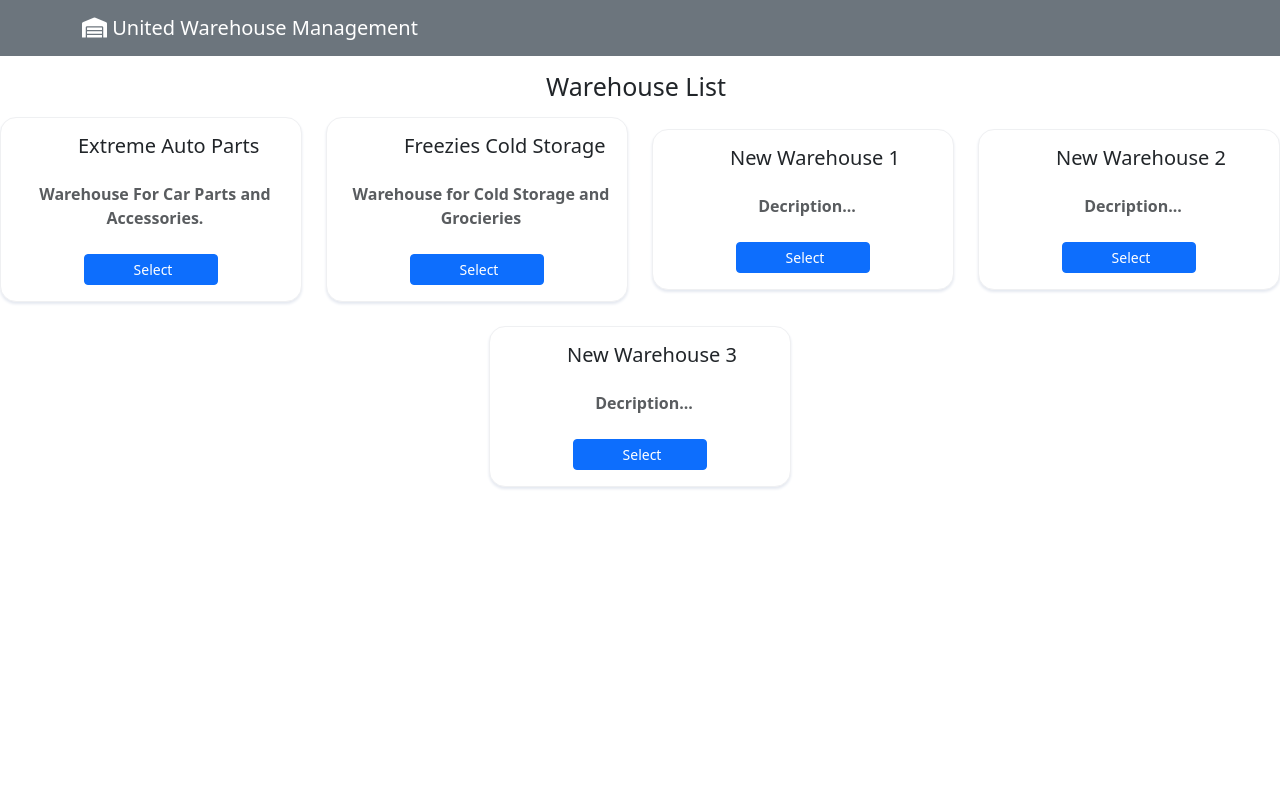
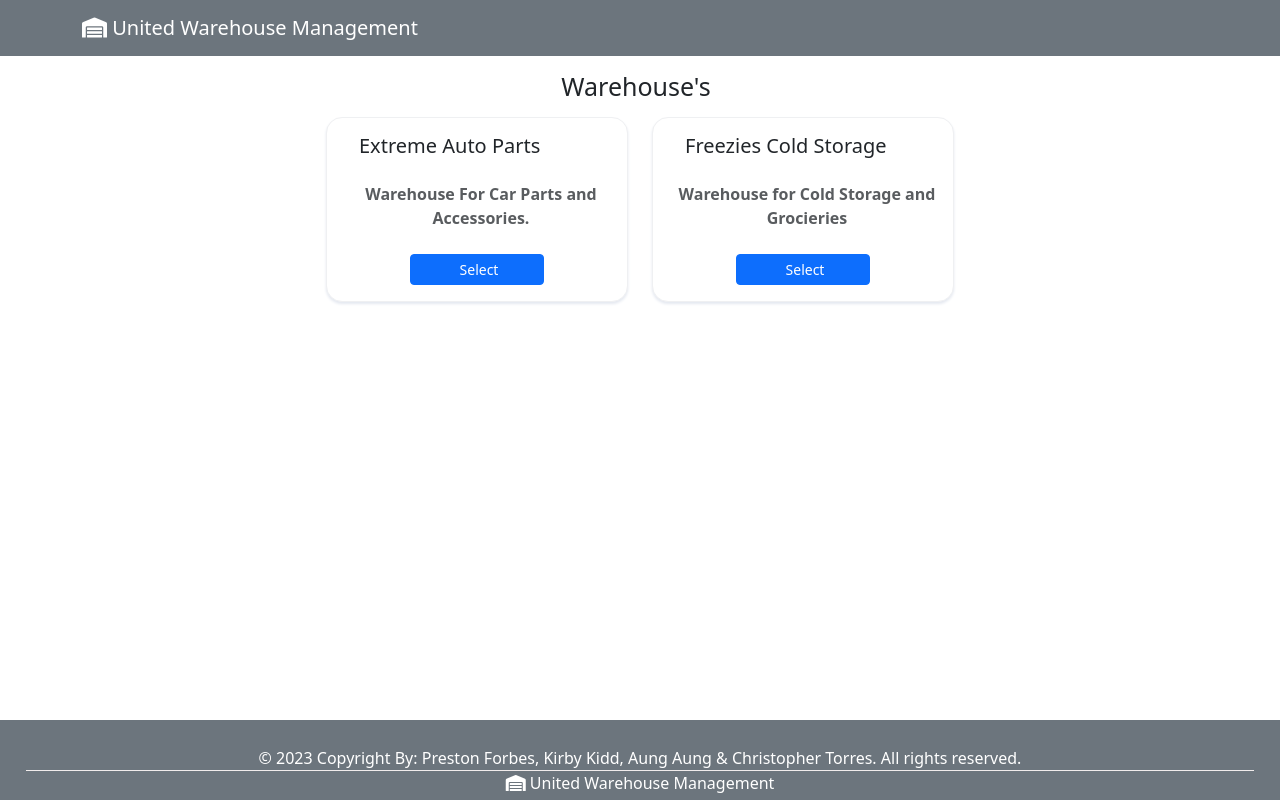
Before and after one commit to cjtorres18/Project-3, an Angular app in the folder warehouse-manager/: page /WarehouseManager/Home in a window 1280 px wide. Built offline with nearby package versions, Linux system fonts and the light colour scheme.

Commit message:
New Updates 26/2023

```diff
--- a/warehouse-manager/src/app/components/footer/footer.component.css
+++ b/warehouse-manager/src/app/components/footer/footer.component.css
@@ -1,8 +1,17 @@
 footer {
-  position: fixed;
+  position: relative;
 padding: 10px 10px 0px 10px;
 bottom: 0;
 width: 100%;
 /* Height of the footer*/
-height: 80px;
+height: 10%;
 }
+
+.footer-container {
+
+
+}
+
+.middle {
+  border-bottom: 1px solid rgb(241, 236, 236);
+}
--- a/warehouse-manager/src/app/components/footer/footer.component.html
+++ b/warehouse-manager/src/app/components/footer/footer.component.html
@@ -1,6 +1,10 @@
+<div class="footer-container">
 <footer class="bg-secondary text-center mt-5 text-lg-start">
   <div class="text-center p-3" style="color: white;">
-    © 2020 Copyright:
-    <p>United Warehouse Management</p>
+      © 2023 Copyright By:  Preston Forbes, Kirby Kidd, Aung Aung & Christopher Torres. All rights reserved.
+      <div class="middle"> </div>
+      <a routerLink="/" class="navbar-brand ">
+      <i class="fas fa-solid fa-warehouse"></i> United Warehouse Management</a>
   </div>
 </footer>
+</div>
--- a/warehouse-manager/src/app/components/home-page/home-page.component.css
+++ b/warehouse-manager/src/app/components/home-page/home-page.component.css
@@ -54,7 +54,23 @@ body{margin-top:20px;
   }
 
   #warehouse-name2 {
-    display: flex;
-    justify-content: center;
-    margin-left: 45px;
+    text-align: center;
   }
+
+  footer {
+    position: fixed;
+  padding: 10px 10px 0px 10px;
+  bottom: 0;
+  width: 100%;
+  /* Height of the footer*/
+  height: 10%;
+  }
+
+  .footer-container {
+
+
+  }
+
+  .middle {
+    border-bottom: 1px solid rgb(241, 236, 236);
+  }
--- a/warehouse-manager/src/app/components/home-page/home-page.component.html
+++ b/warehouse-manager/src/app/components/home-page/home-page.component.html
@@ -5,7 +5,7 @@
     <div class="row align-items-center">
         <div >
             <div class="mb-3">
-                <h5 class="card-title">Warehouse List<span class="text-muted fw-normal ms-2"></span></h5>
+                <h5 class="card-title">Warehouse's<span class="text-muted fw-normal ms-2"></span></h5>
             </div>
         </div>
     </div>
@@ -47,58 +47,15 @@
                 </div>
             </div>
         </div>
-        <div class="col-sm-3 align-items-center">
-          <div class="card ">
-              <div class="card-body ">
-                  <div class="d-flex align-items-center">
-                      <div class="flex-1 ms-3">
-                          <h5 class="font-size-16 mb-1" id="warehouse-name2" ><a routerLink="" class="text-dark" >New Warehouse 1</a></h5>
-                      </div>
-                  </div>
-                  <div class="mt-3 pt-1">
-                      <p class="text-muted mb-0" id="warehouse-name"><i class=" align-middle pe-2 text-primary"></i>Decription...</p>
+        </div>
 
-                  </div>
-                  <div class="d-flex gap-2 pt-4" id="select-button">
-                      <button type="button" routerLink="" class="btn btn-primary btn-sm w-50" ><i class=" me-1"></i>Select</button>
-                  </div>
-              </div>
+        <div class="footer-container">
+          <footer class="bg-secondary text-center mt-5 text-lg-start">
+            <div class="text-center p-3" style="color: white;">
+                © 2023 Copyright By:  Preston Forbes, Kirby Kidd, Aung Aung & Christopher Torres. All rights reserved.
+                <div class="middle"> </div>
+                <a routerLink="/" class="navbar-brand ">
+                <i class="fas fa-solid fa-warehouse"></i> United Warehouse Management</a>
+            </div>
+          </footer>
           </div>
-      </div>
-      <div class="col-sm-3 align-items-center">
-        <div class="card ">
-            <div class="card-body ">
-                <div class="d-flex align-items-center">
-                    <div class="flex-1 ms-3">
-                        <h5 class="font-size-16 mb-1" id="warehouse-name2" ><a routerLink="" class="text-dark" >New Warehouse 2</a></h5>
-                    </div>
-                </div>
-                <div class="mt-3 pt-1">
-                    <p class="text-muted mb-0" id="warehouse-name"><i class=" align-middle pe-2 text-primary"></i>Decription...</p>
-
-                </div>
-                <div class="d-flex gap-2 pt-4" id="select-button">
-                    <button type="button" routerLink="" class="btn btn-primary btn-sm w-50" ><i class=" me-1"></i>Select</button>
-                </div>
-            </div>
-        </div>
-    </div>
-    <div class="col-sm-3 align-items-center">
-      <div class="card ">
-          <div class="card-body ">
-              <div class="d-flex align-items-center">
-                  <div class="flex-1 ms-3">
-                      <h5 class="font-size-16 mb-1" id="warehouse-name2" ><a routerLink="" class="text-dark" >New Warehouse 3</a></h5>
-                  </div>
-              </div>
-              <div class="mt-3 pt-1">
-                  <p class="text-muted mb-0" id="warehouse-name"><i class=" align-middle pe-2 text-primary"></i>Decription...</p>
-
-              </div>
-              <div class="d-flex gap-2 pt-4" id="select-button">
-                  <button type="button" routerLink="" class="btn btn-primary btn-sm w-50" ><i class=" me-1"></i>Select</button>
-              </div>
-          </div>
-      </div>
-  </div>
-        </div>
--- a/warehouse-manager/src/app/components/warehouse1/warehouse1.component.css
+++ b/warehouse-manager/src/app/components/warehouse1/warehouse1.component.css
@@ -81,3 +81,27 @@ body{margin-top:20px;
     max-width: 150px;
     max-height: 150px;
   }
+
+  footer {
+    position: relative;
+  padding: 10px 10px 0px 10px;
+  bottom: 0;
+  width: 100%;
+  /* Height of the footer*/
+  height: 10%;
+  }
+
+  .footer-container {
+
+
+  }
+
+  .middle {
+    border-bottom: 1px solid rgb(241, 236, 236);
+  }
+
+  #add-button {
+    margin-top: 45px;
+    width: 250px;
+    height: 50px;
+  }
--- a/warehouse-manager/src/app/components/warehouse1/warehouse1.component.html
+++ b/warehouse-manager/src/app/components/warehouse1/warehouse1.component.html
@@ -4,7 +4,7 @@
     <div class="row align-items-center">
         <div class="col-md-6">
             <div class="mb-3">
-                <h5 class="card-title">Inventory <span class="text-muted fw-normal ms-2"></span></h5>
+                <h5 class="card-title">Extreme Auto Parts<span class="text-muted fw-normal ms-2"></span></h5>
             </div>
 
 
@@ -25,10 +25,10 @@
             </div>
             <div class="d-flex flex-wrap align-items-center justify-content-end gap-2 mb-3">
 
-              <div class="input-group">
+              <!-- <div class="input-group">
                 <input type="search" class="form-control rounded" placeholder="Search" aria-label="Search" aria-describedby="search-addon" />
                 <button type="button" class="btn btn-outline-primary">search</button>
-              </div>
+              </div> -->
 
           </div>
         </div>
@@ -96,15 +96,15 @@
                 <!-- <label for="warehouseId">Warehouse ID</label> -->
                 <input type="hidden"  [(ngModel)]="itemToUpdate.warehouseId" name="warehouseId" class="form-control" id="warehouseId" placeholder="warehouse ID" required>
               </div>
+
+
+          <div class="modal-footer">
             <button type="button" id="add-inventory-button" class="btn btn-danger" data-dismiss="modal">Cancel</button>
             <input class="form-control"  type="submit" class="btn btn-primary" >
+
+          </div>
         </form>
       </div>
-          <div class="modal-footer">
-            <!-- <button type="button" id="add-inventory-button" class="btn btn-danger" data-dismiss="modal">Cancel</button>
-            <input class="form-control"  type="submit" class="btn btn-primary"> -->
-          </div>
-
 
         </div>
       </div>
@@ -170,53 +170,38 @@
            <form #editForm="ngForm">
             <div class="form-group">
               <label for="name">Name</label>
-              <input class="form-control"  [(ngModel)]="itemToUpdate.name" type="text" name="name" id="name" placeholder="name" required>
+              <input class="form-control"  [(ngModel)]="itemToUpdate.name" type="text" name="name" id="name" placeholder="name" readonly>
             </div>
             <div class="form-group">
               <label for="brand">Brand</label>
-              <input class="form-control"  [(ngModel)]="itemToUpdate.brand" type="text" name="brand" id="brand" placeholder="brand" required>
+              <input class="form-control"  [(ngModel)]="itemToUpdate.brand" type="text" name="brand" id="brand" placeholder="brand" readonly>
             </div>
             <div class="form-group">
-              <label for="imageUrl">Image Url</label>
-              <input class="form-control"  [(ngModel)]="itemToUpdate.imageUrl" name="imageUrl" type="text" id="imageUrl" placeholder="Image Url">
+              <input class="form-control"  [(ngModel)]="itemToUpdate.imageUrl" name="imageUrl" type="hidden" id="imageUrl" placeholder="Image Url" readonly>
             </div>
             <div class="form-group">
-              <input class="form-control" type="hidden"   name="barcode" id="barcode" placeholder="name">
+              <label for="brand">Brand</label>
+              <input class="form-control" [(ngModel)]="itemToUpdate.barcode" type="text"   name="barcode" id="barcode" placeholder="Barcode" readonly>
             </div>
-
-
             <div class="modal-footer">
             <button type="button" class="btn btn-danger" data-dismiss="modal">Cancel</button>
             <button type="button" class="btn btn-primary"(click)="deleteInventoryItem()" data-dismiss="modal">Delete</button>
             </div>
             </form>
           </div>
-
         </div>
       </div>
     </div>
 
+</div>
 
-     <div class="row g-0 align-items-center pb-4">
-        <div class="col-sm-6">
-            <div><p class="mb-sm-0">Showing 1 to 10 of 57 entries</p></div>
+<div class="footer-container">
+  <footer class="bg-secondary text-center mt-5 text-lg-start">
+    <div class="text-center p-3" style="color: white;">
+        © 2023 Copyright By:  Preston Forbes, Kirby Kidd, Aung Aung & Christopher Torres. All rights reserved.
+        <div class="middle"> </div>
+        <a routerLink="/" class="navbar-brand ">
+        <i class="fas fa-solid fa-warehouse"></i> United Warehouse Management</a>
     </div>
-        <div class="col-sm-6">
-            <div class="float-sm-end">
-                <ul class="pagination mb-sm-0">
-                    <li class="page-item disabled">
-                        <a href="#" class="page-link"><i class="mdi mdi-chevron-left"></i></a>
-                    </li>
-                    <li class="page-item active"><a href="#" class="page-link">1</a></li>
-                    <li class="page-item"><a href="#" class="page-link">2</a></li>
-                    <li class="page-item"><a href="#" class="page-link">3</a></li>
-                    <li class="page-item"><a href="#" class="page-link">4</a></li>
-                    <li class="page-item"><a href="#" class="page-link">5</a></li>
-                    <li class="page-item">
-                        <a href="#" class="page-link"><i class="mdi mdi-chevron-right"></i></a>
-                    </li>
-                </ul>
+  </footer>
   </div>
-        </div>
-    </div>
-</div>
--- a/warehouse-manager/src/app/components/warehouse2/warehouse2.component.css
+++ b/warehouse-manager/src/app/components/warehouse2/warehouse2.component.css
@@ -74,10 +74,31 @@ body{margin-top:20px;
   }
 
   #add-button {
-    margin-top: 10px;
+    margin-top: 45px;
+    width: 250px;
+    height: 50px;
   }
+
 
   .card-image {
     max-width: 150px;
     max-height: 150px;
   }
+
+  footer {
+    position: relative;
+  padding: 10px 10px 0px 10px;
+  bottom: 0;
+  width: 100%;
+  /* Height of the footer*/
+  height: 10%;
+  }
+
+
+  .middle {
+    border-bottom: 1px solid rgb(241, 236, 236);
+  }
+
+  #add-inventory-button {
+    margin: 10px;
+  }
--- a/warehouse-manager/src/app/components/warehouse2/warehouse2.component.html
+++ b/warehouse-manager/src/app/components/warehouse2/warehouse2.component.html
@@ -1,36 +1,24 @@
 <div class="container" id="main-container">
+
   <div class="row align-items-center">
       <div class="col-md-6">
           <div class="mb-3">
-              <h5 class="card-title">Inventory <span class="text-muted fw-normal ms-2"></span></h5>
+              <h5 class="card-title">Freezies Cold Storage <span class="text-muted fw-normal ms-2"></span></h5>
           </div>
-
-
       </div>
 
 <!-- Add new -->
 
       <div class="col-md-6" >
           <div class="d-flex flex-wrap align-items-center justify-content-end gap-2 mb-3">
-
               <div>
                 <button type="button" class="btn btn-primary"
                 data-toggle="modal" data-target="#addItemModal" id="add-button">
                   Add New Item
                 </button>
               </div>
-
-          </div>
-          <div class="d-flex flex-wrap align-items-center justify-content-end gap-2 mb-3">
-
-            <div class="input-group">
-              <input type="search" class="form-control rounded" placeholder="Search" aria-label="Search" aria-describedby="search-addon" />
-              <button type="button" class="btn btn-outline-primary">search</button>
-            </div>
-
           </div>
       </div>
-
   </div>
 
       <!-- Card -->
@@ -41,7 +29,6 @@
           <div class="card">
               <div class="card-body">
                   <div class="d-flex align-items-center">
-                      <!-- <div class="card-image"><img src="{{inventoryItem?.imageUrl}}" /></div> -->
                       <div class="flex-1 ms-3">
                         <img class="card-image" src="{{inventoryItem?.imageUrl}}" />
                           <h5 class="font-size-16 mb-1"><a href="#" class="text-dark">{{inventoryItem!.name}}</a></h5>
@@ -50,10 +37,8 @@
                   </div>
                   <div class="mt-3 pt-1">
                       <p class="text-muted mb-0"><i class="mdi mdi-phone font-size-15 align-middle pe-2 text-primary"></i>{{inventoryItem!.barcode}}</p>
-
                   </div>
                   <div class="d-flex gap-2 pt-4">
-                    <!-- <button type="button" class="btn btn-primary btn-sm w-50"><i class="bx bx-message-square-dots me-1"></i> View</button> -->
                     <button type="button" class="btn btn-primary btn-sm w-50" data-toggle="modal" data-target="#editItemModal" (click)="sendToUpdateModal(inventoryItem)">
                       Edit
                     </button>
@@ -67,6 +52,7 @@
   </div>
 
   <!-- Add modal -->
+
   <div class="modal fade" id="addItemModal" tabindex="-1" role="dialog" aria-labelledby="addItemModalLabel" aria-hidden="true">
     <div class="modal-dialog" role="document">
       <div class="modal-content">
@@ -94,15 +80,15 @@
               <!-- <label for="warehouseId">Warehouse ID</label> -->
               <input type="hidden"  [(ngModel)]="itemToUpdate.warehouseId" name="warehouseId" class="form-control" id="warehouseId" placeholder="warehouse ID" required>
             </div>
+
+
+        <div class="modal-footer">
           <button type="button" id="add-inventory-button" class="btn btn-danger" data-dismiss="modal">Cancel</button>
           <input class="form-control"  type="submit" class="btn btn-primary" >
+
+        </div>
       </form>
     </div>
-        <div class="modal-footer">
-          <!-- <button type="button" id="add-inventory-button" class="btn btn-danger" data-dismiss="modal">Cancel</button>
-          <input class="form-control"  type="submit" class="btn btn-primary"> -->
-        </div>
-
 
       </div>
     </div>
@@ -118,7 +104,6 @@
           <button type="button" class="close" data-dismiss="modal" aria-label="Close">
             <span aria-hidden="true">&times;</span>
           </button>
-
         </div>
         <div class="modal-body">
           <form #editForm="ngForm">
@@ -137,17 +122,12 @@
             <div class="form-group">
               <input class="form-control" type="hidden"   name="barcode" id="barcode" placeholder="name">
             </div>
-
-
-
         <div class="modal-footer">
           <button type="button" class="btn btn-danger" id="canel-update-button" data-dismiss="modal">Cancel</button>
           <button data-dismiss="modal" class="btn btn-primary" (click)="editInventoryItem()">Update</button>
-
         </div>
       </form>
     </div>
-
       </div>
     </div>
   </div>
@@ -175,47 +155,30 @@
             <input class="form-control"  [(ngModel)]="itemToUpdate.brand" type="text" name="brand" id="brand" placeholder="brand" readonly>
           </div>
           <div class="form-group">
-            <!-- <label for="imageUrl">Image Url</label> -->
             <input class="form-control"  [(ngModel)]="itemToUpdate.imageUrl" name="imageUrl" type="hidden" id="imageUrl" placeholder="Image Url" readonly>
           </div>
           <div class="form-group">
-            <label for="barcode">Barcode</label>
+            <label for="brand">Brand</label>
             <input class="form-control" [(ngModel)]="itemToUpdate.barcode" type="text"   name="barcode" id="barcode" placeholder="Barcode" readonly>
           </div>
-
-
           <div class="modal-footer">
           <button type="button" class="btn btn-danger" data-dismiss="modal">Cancel</button>
           <button type="button" class="btn btn-primary"(click)="deleteInventoryItem()" data-dismiss="modal">Delete</button>
           </div>
           </form>
         </div>
-
       </div>
     </div>
   </div>
 
 
-   <div class="row g-0 align-items-center pb-4">
-      <div class="col-sm-6">
-          <div><p class="mb-sm-0">Showing 1 to 10 of 57 entries</p></div>
+<div class="footer-container">
+  <footer class="bg-secondary text-center mt-5 text-lg-start">
+    <div class="text-center p-3" style="color: white;">
+        © 2023 Copyright By:  Preston Forbes, Kirby Kidd, Aung Aung & Christopher Torres. All rights reserved.
+        <div class="middle"> </div>
+        <a routerLink="/" class="navbar-brand ">
+        <i class="fas fa-solid fa-warehouse"></i> United Warehouse Management</a>
     </div>
-      <div class="col-sm-6">
-          <div class="float-sm-end">
-              <ul class="pagination mb-sm-0">
-                  <li class="page-item disabled">
-                      <a href="#" class="page-link"><i class="mdi mdi-chevron-left"></i></a>
-                  </li>
-                  <li class="page-item active"><a href="#" class="page-link">1</a></li>
-                  <li class="page-item"><a href="#" class="page-link">2</a></li>
-                  <li class="page-item"><a href="#" class="page-link">3</a></li>
-                  <li class="page-item"><a href="#" class="page-link">4</a></li>
-                  <li class="page-item"><a href="#" class="page-link">5</a></li>
-                  <li class="page-item">
-                      <a href="#" class="page-link"><i class="mdi mdi-chevron-right"></i></a>
-                  </li>
-              </ul>
+  </footer>
   </div>
-      </div>
-  </div>
-</div>
--- /dev/null
+++ b/warehouse-manager/src/app/warehouse.ts
@@ -0,0 +1,3 @@
+export interface Warehouse {
+  id: number;
+}
```
Also changed, not shown: warehouse-manager/src/app/components/warehouse1/warehouse1.component.ts (+4 -4 lines). Lines whose indentation alone changed are shown as unchanged.
